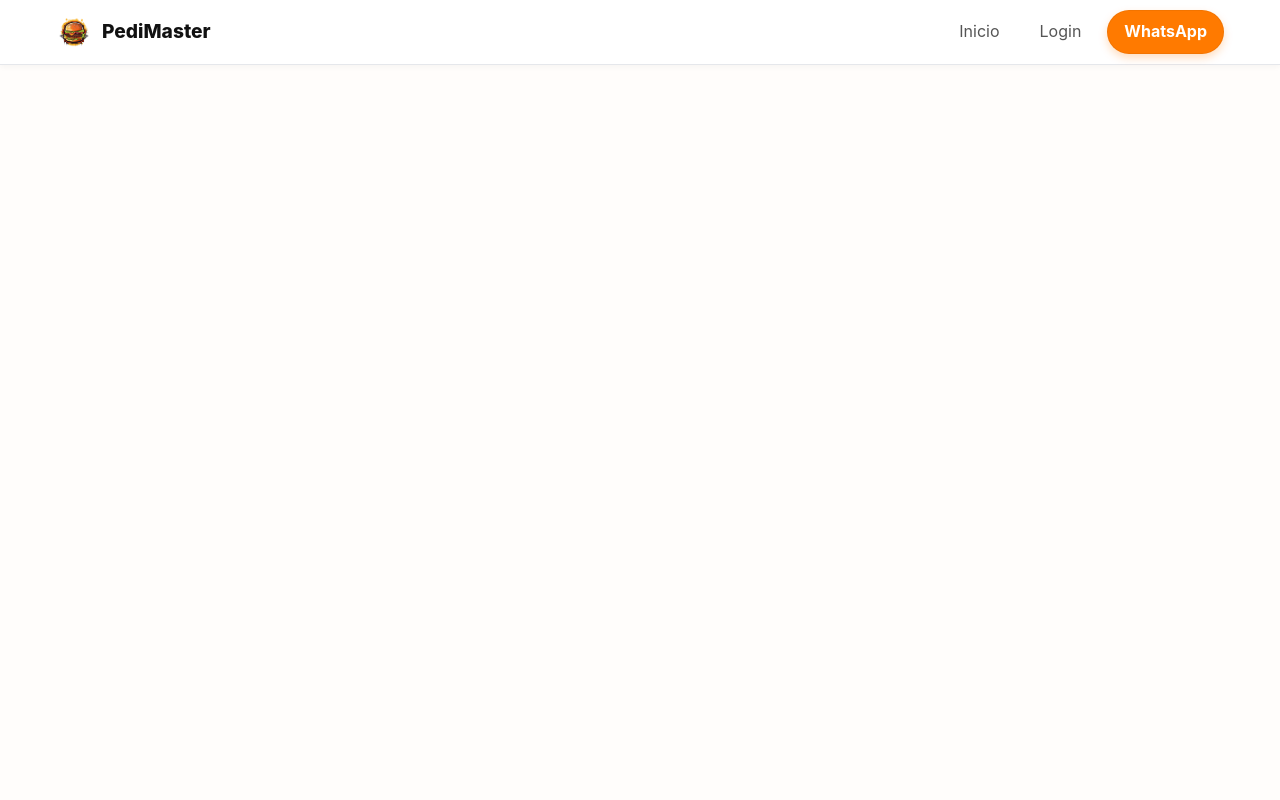
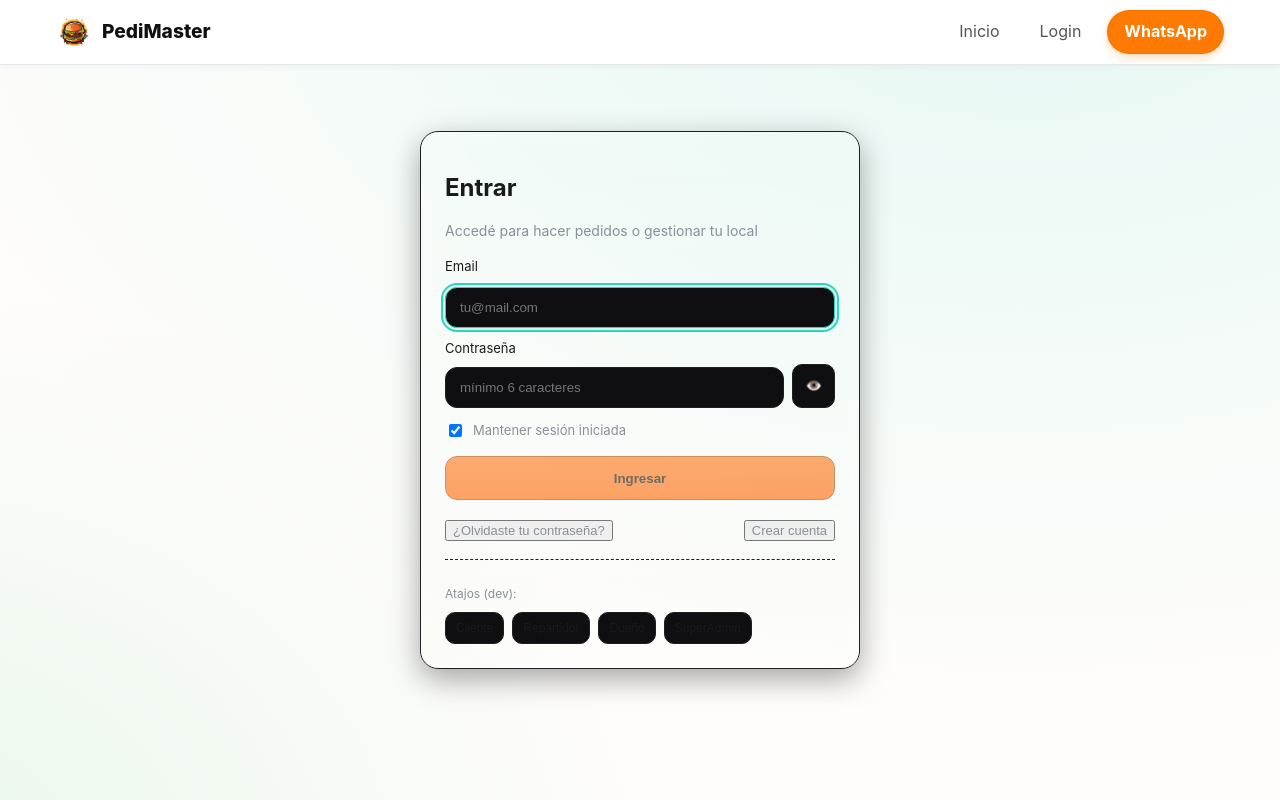
Before and after one commit to nazag03/PediMaster, a React (Vite) app in the folder Front/part1/: page /pruebas in a window 1280 px wide. Before the commit this address had no page. Built offline with nearby package versions, Linux system fonts and the light colour scheme.

Commit message:
prueba de login

```diff
--- a/Front/part1/src/App.jsx
+++ b/Front/part1/src/App.jsx
@@ -23,12 +23,12 @@ export default function App() {
         <Route path="/" element={<Home />} />
         <Route path="/login" element={<Login />} />
         <Route path="/carrito" element={<CartPage />} />
+        <Route path="/pruebas" element={<Pruebas />} />
 
         {/* Protegido */}
         <Route element={<ProtectedRoute />}>
           <Route path="/admin/foods" element={<AdminFoods />} />
           <Route path="/admin/foods/new" element={<FoodForm />} />
-          <Route path="/admin/pruebas" element={<Pruebas />} />
           <Route path="/admin/pedidos" element={<AdminOrders />} />
           <Route path="/admin" element={<Navigate to="/admin/foods" replace />} />
         </Route>
--- /dev/null
+++ b/Front/part1/src/Pages/Prueba.module.css
@@ -0,0 +1,123 @@
+:root {
+  --bg: #0b0b0c;
+  --card: #121214;
+  --muted: #8a8f98;
+  --text: #f6f7f9;
+  --primary: #22c55e;
+  --danger: #ef4444;
+  --ring: #2dd4bf;
+  --border: #1f1f22;
+}
+
+.wrapper {
+  min-height: 100dvh;
+  display: grid;
+  place-items: center;
+  background: radial-gradient(1200px 800px at 80% -10%, rgba(45,212,191,.12), transparent),
+              radial-gradient(800px 600px at -10% 110%, rgba(34,197,94,.10), transparent),
+              var(--bg);
+  padding: 24px;
+}
+
+.card {
+  width: 100%;
+  max-width: 440px;
+  background: linear-gradient(180deg, rgba(255,255,255,0.03), rgba(255,255,255,0.01));
+  border: 1px solid var(--border);
+  backdrop-filter: blur(6px);
+  border-radius: 18px;
+  padding: 24px;
+  box-shadow: 0 10px 30px rgba(0,0,0,.35);
+}
+
+.title { color: var(--text); font-size: 24px; font-weight: 700; }
+.subtitle { color: var(--muted); font-size: 14px; margin-top: 6px; }
+
+.error {
+  border: 1px solid color-mix(in srgb, var(--danger) 60%, transparent);
+  background: color-mix(in srgb, var(--danger) 12%, transparent);
+  color: #fecaca;
+  padding: 10px 12px;
+  border-radius: 10px;
+  margin: 8px 0 12px;
+}
+
+.form { display: grid; gap: 10px; }
+.label { color: var(--text); font-size: 13px; }
+
+.input {
+  width: 100%;
+  outline: none;
+  color: var(--text);
+  background: #0f0f11;
+  border: 1px solid var(--border);
+  border-radius: 12px;
+  padding: 12px 14px;
+}
+.input:focus {
+  border-color: var(--ring);
+  box-shadow: 0 0 0 4px color-mix(in srgb, var(--ring) 16%, transparent);
+}
+
+.pwdRow { display: grid; grid-template-columns: 1fr auto; gap: 8px; align-items: end; }
+.pwdCol { display: grid; gap: 8px; }
+
+.togglePwd {
+  align-self: end;
+  height: 44px;
+  padding: 0 12px;
+  border-radius: 10px;
+  background: #0f0f11;
+  border: 1px solid var(--border);
+  color: var(--muted);
+}
+.togglePwd:hover { border-color: var(--ring); color: var(--text); }
+
+.hint { color: #fde68a; font-size: 12px; margin-top: -2px; }
+
+.remember {
+  display: inline-flex;
+  align-items: center;
+  gap: 8px;
+  color: var(--muted);
+  font-size: 13px;
+  margin-top: 2px;
+}
+
+.submit {
+  margin-top: 6px;
+  height: 44px;
+  border-radius: 12px;
+  background: linear-gradient(180deg, color-mix(in srgb, var(--primary) 92%, #fff 0%), var(--primary));
+  color: #06110a;
+  font-weight: 700;
+  border: 1px solid color-mix(in srgb, var(--primary) 70%, black);
+}
+.submit:disabled { opacity: .6; cursor: not-allowed; }
+.submit:not(:disabled):hover { filter: brightness(1.05); }
+
+.linksRow { display: flex; justify-content: space-between; margin-top: 10px; }
+.linkBtn { color: var(--muted); font-size: 13px; }
+.linkBtn:hover { color: var(--text); text-decoration: underline; }
+
+.devBox { border-top: 1px dashed var(--border); margin-top: 18px; padding-top: 12px; }
+.devTitle { color: var(--muted); font-size: 12px; margin-bottom: 8px; }
+.roles { display: flex; flex-wrap: wrap; gap: 8px; }
+.roleBtn {
+  background: #0f0f11;
+  color: var(--text);
+  border: 1px solid var(--border);
+  border-radius: 10px;
+  padding: 8px 10px;
+  font-size: 12px;
+}
+.roleBtn:hover { border-color: var(--ring); }
+
+.input:focus-visible,
+.togglePwd:focus-visible,
+.submit:focus-visible,
+.roleBtn:focus-visible,
+.linkBtn:focus-visible {
+  outline: 2px solid var(--ring);
+  outline-offset: 2px;
+}
--- a/Front/part1/src/Pages/Pruebas.jsx
+++ b/Front/part1/src/Pages/Pruebas.jsx
@@ -1,46 +1,167 @@
-import { useEffect, useState } from "react";
-import { fetchFoods } from "../Components/Api"; // ajustá la ruta si fuera necesario
-import FoodCard from "../components/FoodCard";
-import "./Prueba.css"
-export default function Home() {
-  const [foods, setFoods] = useState(null);
+import { useEffect, useMemo, useRef, useState } from "react";
+import { useNavigate, useSearchParams } from "react-router-dom";
+import styles from "./Prueba.module.css";
+import { auth } from "../auth/auth";
+
+export default function Login() {
+  const [search] = useSearchParams();
+  const navigate = useNavigate();
+  const [form, setForm] = useState({ email: "", password: "", remember: true });
+  const [showPwd, setShowPwd] = useState(false);
+  const [error, setError] = useState("");
+  const [loading, setLoading] = useState(false);
+  const [capsOn, setCapsOn] = useState(false);
+  const emailRef = useRef(null);
+  const pwdRef = useRef(null);
+
+  useEffect(() => { emailRef.current?.focus(); }, []);
 
   useEffect(() => {
-    let alive = true;
-    (async () => {
-      const data = await fetchFoods();
-      if (alive) setFoods(data);
-    })();
-    return () => { alive = false; };
-  }, []);
+    const u = auth.getUser();
+    if (u) navigate("/", { replace: true });
+  }, [navigate]);
 
-  if (!foods) {
-    // loading simple
+  const canSubmit = useMemo(() => {
     return (
-      <div className="prueba">
-      <section className="pruebasection">
-        <div className="grid">
-          {Array.from({ length: 6 }).map((_, i) => (
-            <article className="card" key={i} style={{ opacity: .8 }}>
-              <div className="card__img skeleton" style={{ aspectRatio: "4/3", borderRadius: 12 }} />
-              <div className="skeleton" style={{ height: 18, width: "70%", borderRadius: 8, marginTop: 10 }} />
-              <div className="skeleton" style={{ height: 14, width: 120, borderRadius: 999, marginTop: 8 }} />
-              <div className="skeleton" style={{ height: 20, width: 90, borderRadius: 8, marginTop: 12 }} />
-            </article>
-          ))}
-        </div>
-      </section>
-          </div>
+      /^\S+@\S+\.\S+$/.test(form.email) &&
+      form.password.length >= 6 &&
+      !loading
     );
+  }, [form.email, form.password, loading]);
+
+  function handleChange(e) {
+    const { name, value, type, checked } = e.target;
+    setForm((f) => ({ ...f, [name]: type === "checkbox" ? checked : value }));
+  }
+
+  function onKeyUp(e) {
+    if (e.getModifierState) setCapsOn(e.getModifierState("CapsLock"));
+  }
+
+  async function handleSubmit(e) {
+    e.preventDefault();
+    if (!canSubmit) return;
+    setError("");
+    setLoading(true);
+    try {
+      const next = search.get("next") || "/";
+      await auth.login(form.email.trim(), form.password, { remember: form.remember });
+      navigate(next, { replace: true });
+    } catch (err) {
+      setError(err?.message || "No se pudo iniciar sesión");
+    } finally {
+      setLoading(false);
+    }
   }
 
   return (
-    <section className="section">
-      <div className="grid">
-        {foods.map((f) => (
-          <FoodCard key={f.id} item={f} />
+    <div className={styles.wrapper}>
+      <div className={styles.card}>
+        <header className={styles.header}>
+          <h1 className={styles.title}>Entrar</h1>
+          <p className={styles.subtitle}>Accedé para hacer pedidos o gestionar tu local</p>
+        </header>
+
+        {error && <div className={styles.error}>{error}</div>}
+
+        <form onSubmit={handleSubmit} className={styles.form}>
+          <label className={styles.label}>Email</label>
+          <input
+            ref={emailRef}
+            name="email"
+            type="email"
+            autoComplete="email"
+            value={form.email}
+            onChange={handleChange}
+            className={styles.input}
+            placeholder="tu@mail.com"
+            required
+          />
+
+          <div className={styles.pwdRow}>
+            <div className={styles.pwdCol}>
+              <label className={styles.label}>Contraseña</label>
+              <input
+                ref={pwdRef}
+                name="password"
+                type={showPwd ? "text" : "password"}
+                autoComplete="current-password"
+                value={form.password}
+                onChange={handleChange}
+                onKeyUp={onKeyUp}
+                className={styles.input}
+                placeholder="mínimo 6 caracteres"
+                required
+              />
+            </div>
+            <button
+              type="button"
+              onClick={() => setShowPwd((s) => !s)}
+              className={styles.togglePwd}
+            >
+              {showPwd ? "🙈" : "👁️"}
+            </button>
+          </div>
+
+          {capsOn && <div className={styles.hint}>Bloq Mayús activado</div>}
+
+          <label className={styles.remember}>
+            <input
+              type="checkbox"
+              name="remember"
+              checked={form.remember}
+              onChange={handleChange}
+            />
+            Mantener sesión iniciada
+          </label>
+
+          <button type="submit" className={styles.submit} disabled={!canSubmit}>
+            {loading ? "Ingresando…" : "Ingresar"}
+          </button>
+
+          <div className={styles.linksRow}>
+            <button type="button" className={styles.linkBtn}>¿Olvidaste tu contraseña?</button>
+            <button type="button" className={styles.linkBtn} onClick={() => navigate("/register")}>
+              Crear cuenta
+            </button>
+          </div>
+        </form>
+
+        {import.meta.env.MODE !== "production" && (
+          <DevShortcuts onPick={async (role) => {
+            setLoading(true);
+            setError("");
+            try {
+              await auth.devLoginAs(role, { remember: true });
+              navigate("/", { replace: true });
+            } catch (e) {
+              setError(e.message);
+            } finally {
+              setLoading(false);
+            }
+          }} />
+        )}
+      </div>
+    </div>
+  );
+}
+
+function DevShortcuts({ onPick }) {
+  return (
+    <div className={styles.devBox}>
+      <p className={styles.devTitle}>Atajos (dev):</p>
+      <div className={styles.roles}>
+        {[
+          ["CLIENTE", "Cliente"],
+          ["REPARTIDOR", "Repartidor"],
+          ["DUENO", "Dueño"],
+          ["SUPERADMIN", "SuperAdmin"],
+        ].map(([val, label]) => (
+          <button key={val} className={styles.roleBtn} onClick={() => onPick(val)}>
+            {label}
+          </button>
         ))}
       </div>
-    </section>
+    </div>
   );
 }
--- /dev/null
+++ b/Front/part1/src/auth/auth.js
@@ -0,0 +1,78 @@
+const STORAGE_KEY = "app.auth";
+const TOKEN_TTL_MIN = 24 * 60;
+
+function now() { return Date.now(); }
+function minutes(ms) { return ms * 60 * 1000; }
+
+function saveSession({ token, user, remember }) {
+  const payload = { token, user, exp: now() + minutes(TOKEN_TTL_MIN) };
+  const target = remember ? localStorage : sessionStorage;
+  target.setItem(STORAGE_KEY, JSON.stringify(payload));
+}
+
+function readSession() {
+  const raw = sessionStorage.getItem(STORAGE_KEY) || localStorage.getItem(STORAGE_KEY);
+  if (!raw) return null;
+  try {
+    const data = JSON.parse(raw);
+    if (data.exp && data.exp < now()) { clear(); return null; }
+    return data;
+  } catch {
+    clear();
+    return null;
+  }
+}
+
+function clear() {
+  localStorage.removeItem(STORAGE_KEY);
+  sessionStorage.removeItem(STORAGE_KEY);
+}
+
+export const auth = {
+  async login(email, password, { remember } = { remember: true }) {
+    if (!/\S+@\S+\.\S+/.test(email)) throw new Error("Email inválido");
+    if (password.length < 6) throw new Error("Contraseña muy corta");
+
+    const role = inferRoleByEmail(email);
+    await new Promise((r) => setTimeout(r, 600));
+
+    const token = `dev.${btoa(email)}.${Math.random().toString(36).slice(2)}`;
+    const user = { id: crypto.randomUUID(), email, role, restIds: role === "DUENO" ? ["rest-demo"] : [] };
+    saveSession({ token, user, remember });
+    return user;
+  },
+
+  async devLoginAs(role = "CLIENTE", { remember } = { remember: true }) {
+    await new Promise((r) => setTimeout(r, 200));
+    const email = `${role.toLowerCase()}@demo.local`;
+    const token = `dev.${role}.${Math.random().toString(36).slice(2)}`;
+    const user = { id: crypto.randomUUID(), email, role, restIds: role === "DUENO" ? ["rest-demo"] : [] };
+    saveSession({ token, user, remember });
+    return user;
+  },
+
+  getUser() {
+    return readSession()?.user || null;
+  },
+
+  getToken() {
+    return readSession()?.token || null;
+  },
+
+  async verify() {
+    await new Promise((r) => setTimeout(r, 200));
+    const data = readSession();
+    if (!data) throw new Error("No autenticado");
+    return data.user;
+  },
+
+  logout() { clear(); },
+};
+
+function inferRoleByEmail(email) {
+  const e = email.toLowerCase();
+  if (e.includes("admin")) return "SUPERADMIN";
+  if (e.includes("owner") || e.includes("dueno") || e.includes("dueño")) return "DUENO";
+  if (e.includes("delivery") || e.includes("repart")) return "REPARTIDOR";
+  return "CLIENTE";
+}
```
Also changed, not shown: Front/part1/src/Pages/Prueba.css (deleted, +0 -7 lines).
